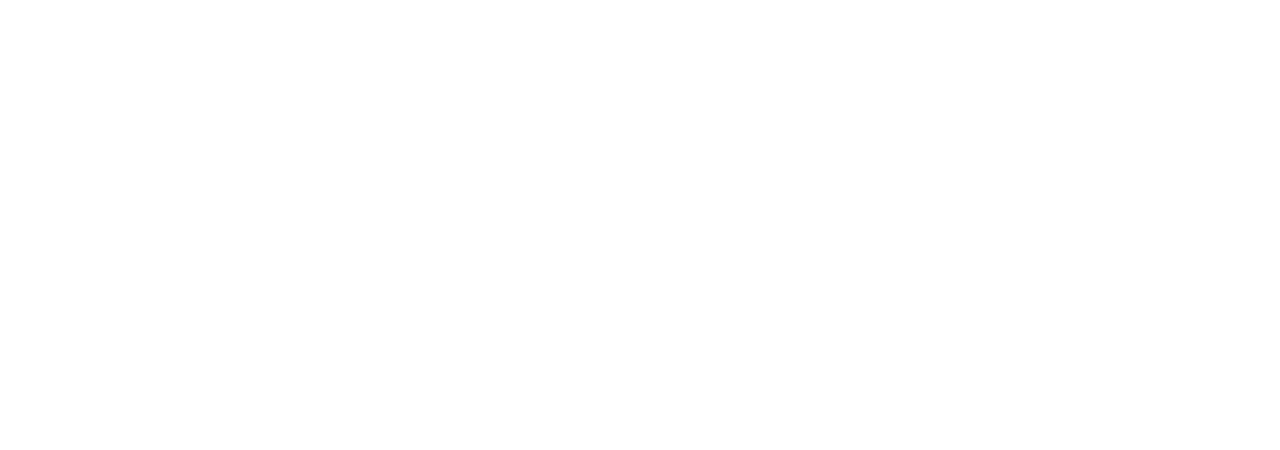
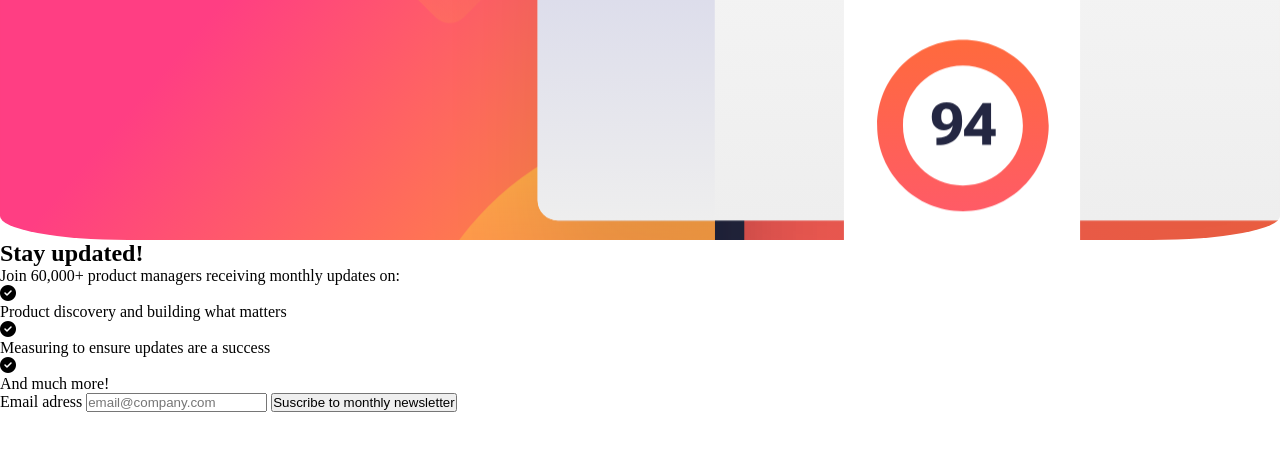
Before and after one commit to tanferest/newsletter_form_frontendmentor, a website: page src/html/index.html in a window 1280 px wide. Drawn offline with nearby package versions, Linux system fonts and the light colour scheme; files that its build step writes are made by us from their sources; files whose address does not match are found by name.

Commit message:
create main html

```diff
--- a/src/html/index.html
+++ b/src/html/index.html
@@ -5,12 +5,12 @@
     <meta name="viewport" content="width=device-width, initial-scale=1" />
     <title>Newsletter sign-up form</title>
     <link href="https://fonts.googleapis.com/css?family=Roboto&display=swap" rel="stylesheet" />
+    <link rel="stylesheet" href="https://cdnjs.cloudflare.com/ajax/libs/font-awesome/6.4.2/css/all.min.css" integrity="sha512-z3gLpd7yknf1YoNbCzqRKc4qyor8gaKU1qmn+CShxbuBusANI9QpRohGBreCFkKxLhei6S9CQXFEbbKuqLg0DA==" crossorigin="anonymous" referrerpolicy="no-referrer" />
     <link rel="stylesheet" href="./assets/css/main.css" />
   </head>
 
   <body>
     <div class="page">
-      <include src="./partials/header.html" title="Bienvenidos a Adalab"></include>
       <include src="./partials/main.html"></include>
     </div>
     <script src="./assets/js/main.js"></script>
--- a/src/html/partials/header.html
+++ /dev/null
@@ -1,2 +0,0 @@
-<header class="page__header">
-</header>
--- a/src/html/partials/main.html
+++ b/src/html/partials/main.html
@@ -1,2 +1,15 @@
 <main class="page__main">
+    <div class="hero"></div>
+    <section class="suscribe">
+        <h1 class="suscribe__title">Stay updated!</h1>
+        <p class="suscribe__text">Join 60,000+ product managers receiving monthly updates on:</p>
+        <ul>
+            <li class="suscribe__li"><i class="fa-solid fa-circle-check"></i><p class="suscribe__text">Product discovery and building what matters</p></li>
+            <li class="suscribe__li"><i class="fa-solid fa-circle-check"></i><p class="suscribe__text">Measuring to ensure updates are a success</p></li>
+            <li class="suscribe__li"><i class="fa-solid fa-circle-check"></i><p class="suscribe__text">And much more!</p></li>
+        </ul>
+        <label class="suscribe__label" for="email">Email adress</label>
+        <input class="suscribe__label" type="text" id="email" placeholder="email@company.com">
+        <button class="suscribe__btn">Suscribe to monthly newsletter</button>
+    </section>
 </main>
--- /dev/null
+++ b/src/scss/core/reset.scss
@@ -0,0 +1,5 @@
+* {
+    margin: 0;
+    padding: 0;
+    box-sizing: border-box;
+}
--- /dev/null
+++ b/src/scss/layout/main.scss
@@ -0,0 +1,7 @@
+.hero {
+    background: url("../images/illustration-sign-up-mobile.svg") center / cover;
+    height: 30vh;
+    width: 100%;
+    border-bottom-left-radius: 10%;
+    border-bottom-right-radius: 10%;
+}
--- a/src/scss/main.scss
+++ b/src/scss/main.scss
@@ -1,8 +1,6 @@
 // @import 'core/variables';
-// @import 'core/reset';
+@import 'core/reset';
 // @import 'components/code';
 // @import 'components/links';
-// @import 'layout/page';
 // @import 'layout/header';
-// @import 'layout/footer';
-// @import 'pages/index';
+@import 'layout/main';
```
Also changed, not shown: src/images/favicon-32x32.png (added), src/images/icon-list.svg (added), src/images/icon-success.svg (added), src/images/illustration-sign-up-desktop.svg (added), src/images/illustration-sign-up-mobile.svg (added).
